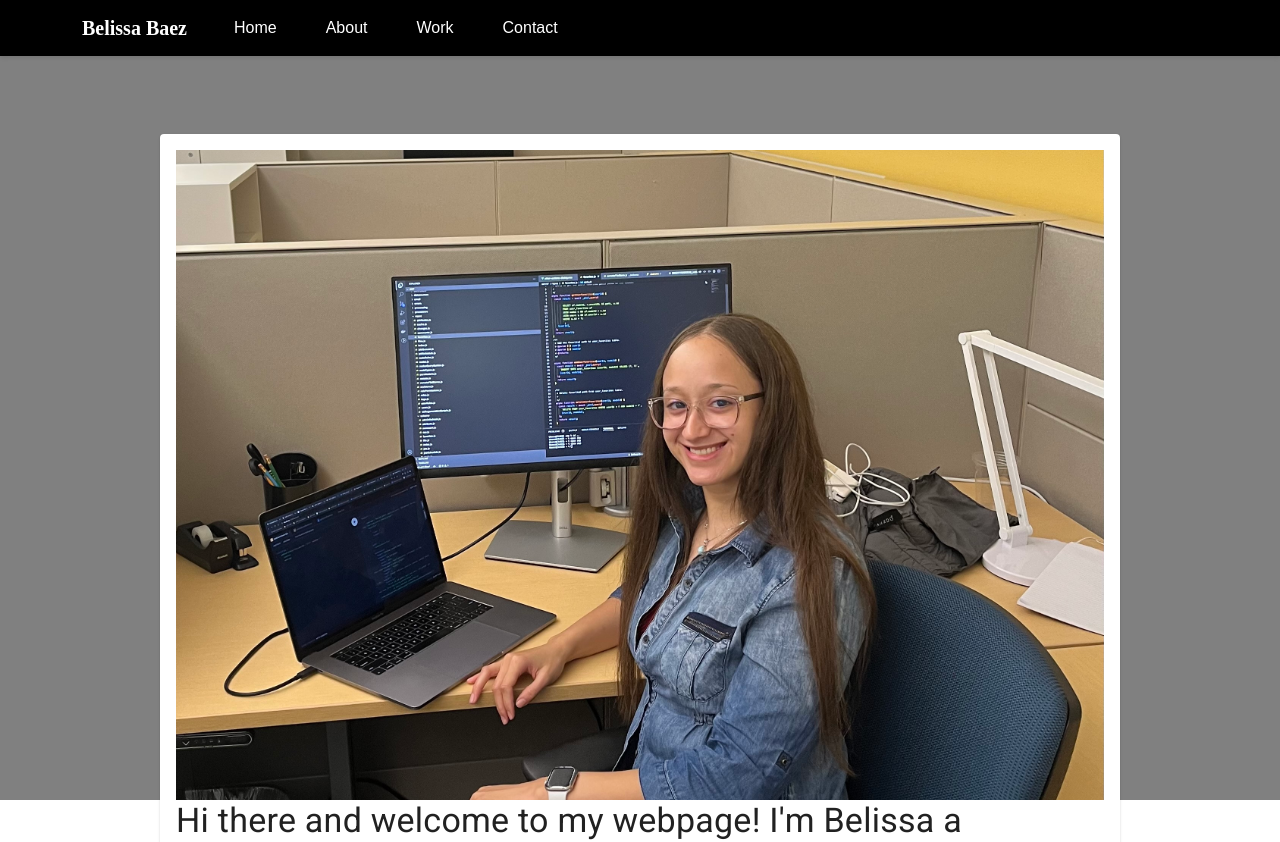
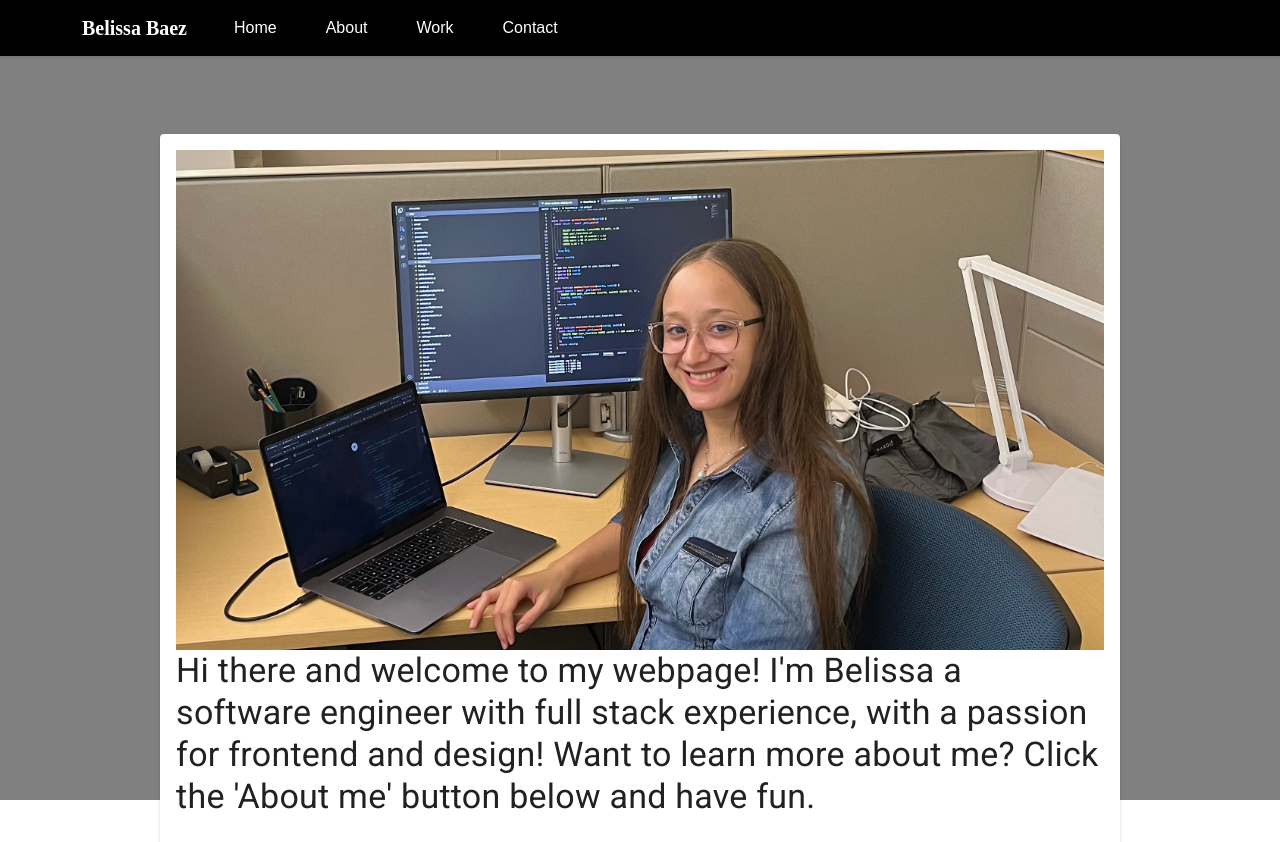
Before and after one commit to belissa28/personal-website, a React (Create React App) app: page / in a window 1280 px wide. Shown: the top 842 px of the page. Built offline with nearby package versions, Linux system fonts and the light colour scheme.

Commit message:
Fixed the background color.

```diff
--- a/src/pages/Home.js
+++ b/src/pages/Home.js
@@ -29,7 +29,7 @@ function Home() {
             </Typography> */}
                         <CardMedia
                             component="img"
-                            height="650"
+                            height="500"
                             width="140"
                             image={Belissacomputer}
                             alt="Belissa"
```
